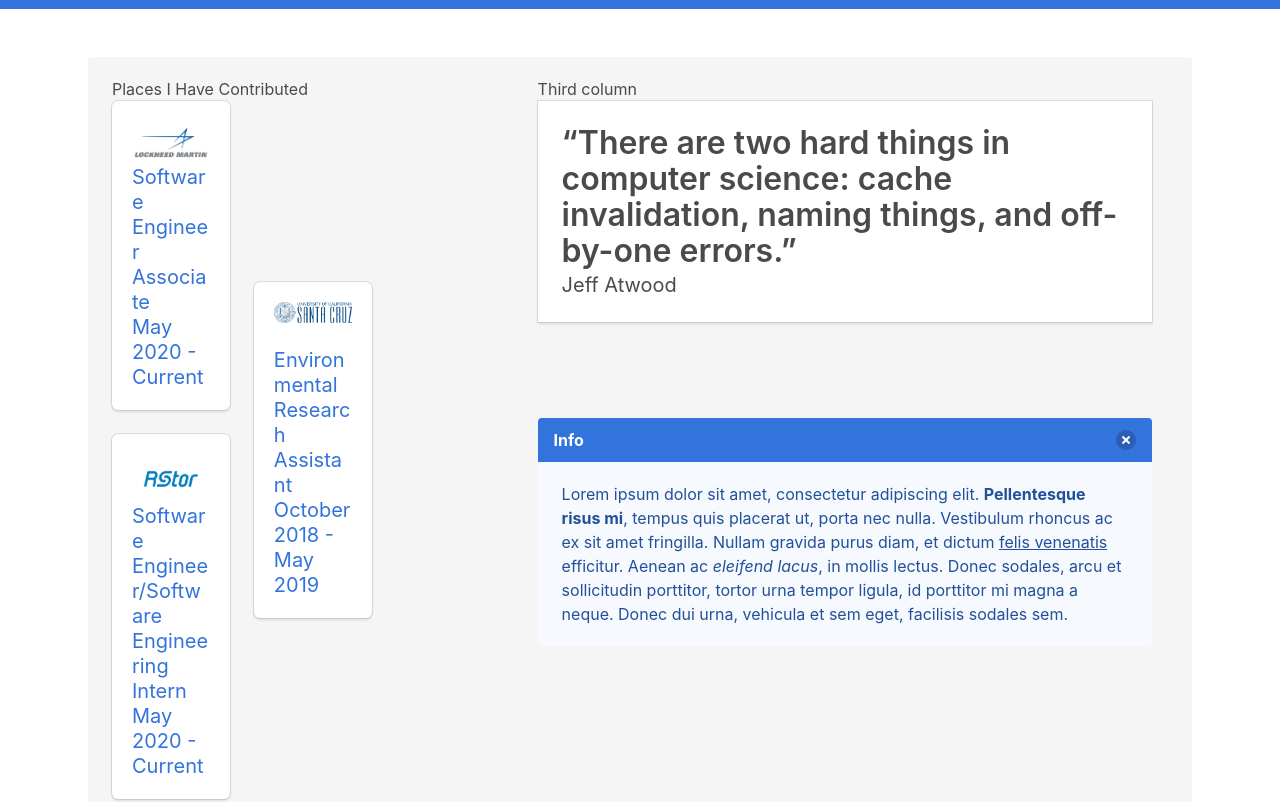
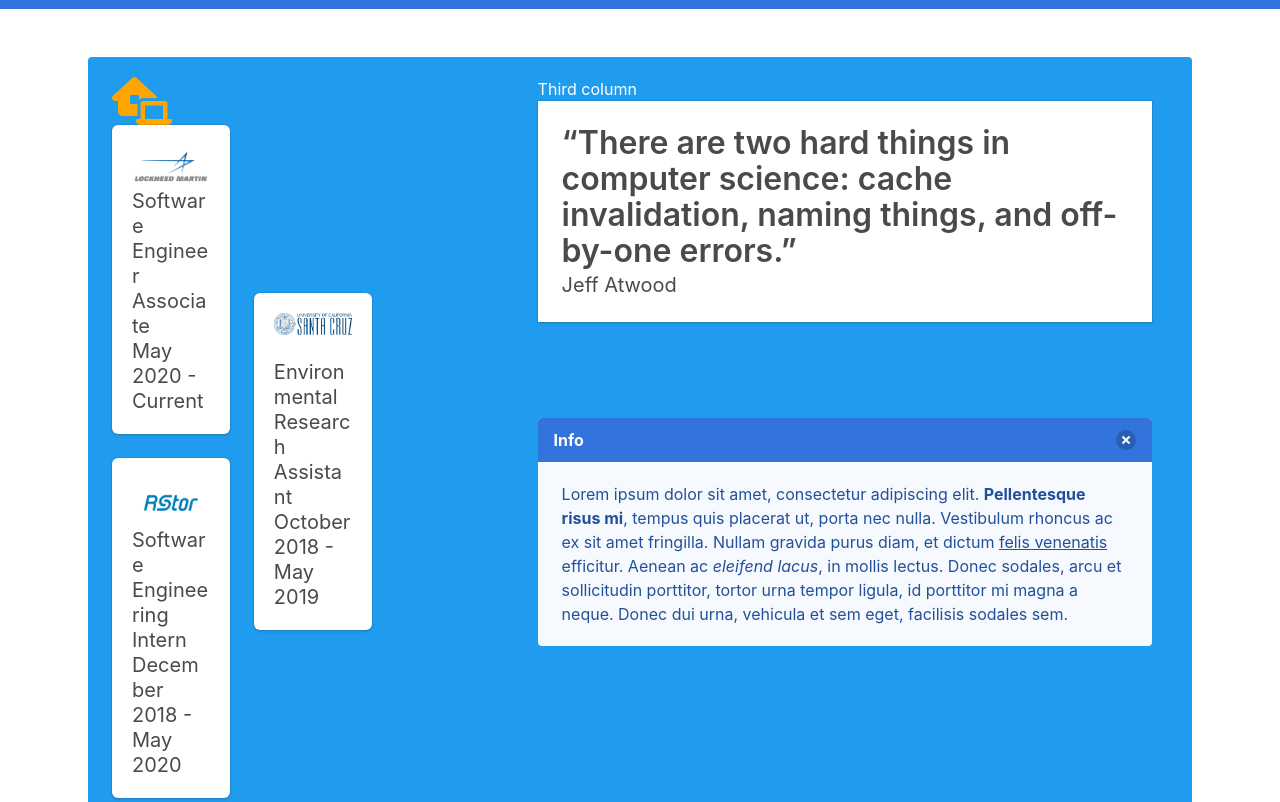
Before and after one commit to Evanj80/PortfolioV2, a website: page index.html in a window 1280 px wide. Shown: the part 190-992 px from the top of the page. Drawn offline with Linux system fonts and the light colour scheme.

Commit message:
Added more icons and fixed some colors, stuck on design at the moment

```diff
--- a/index.html
+++ b/index.html
@@ -3,7 +3,7 @@
   <head>
     <meta charset="utf-8">
     <meta http-equiv="X-UA-Compatible" content="IE=edge">
-    <link rel="stylesheet" href="https://cdnjs.cloudflare.com/ajax/libs/font-awesome/4.7.0/css/font-awesome.min.css">
+    <script src="https://kit.fontawesome.com/a9e0066e27.js" crossorigin="anonymous"></script>
     <meta name="viewport" content="width=device-width, initial-scale=1">
     <title>Evan Chopra</title>
     <link rel="stylesheet" href="css/main.css">
@@ -56,33 +56,32 @@
       </div>
     </section>
     <section class="section">
-      <div class="container is-fluid">
-        <div class="notification">
+      <div class="container is-fluid ">
+        <div class="notification is-info">
           <div class="columns">
           <div class="column is-two-fifths">
-            <p class="bd-notification is-info"></p>
-            <h3>Places I Have Contributed <br/></h3>
+            <h1><i class="fa fa-laptop-house fa-3x"></i> <br/></h1>
             <div class="tile is-ancestor">
               <div class="tile is-4 is-vertical is-parent">
-                <div class="tile is-child box has-text-link">
+                <div class="tile is-child box ">
                   <figure class="image is-128x64">
                     <img src="lockheed.png">
                   </figure>
                   <p class="subtitle">Software Engineer Associate <br/>
                     May 2020 - Current</p>
                 </div>
-                <div class="tile is-child box has-text-link">
+                <div class="tile is-child box ">
                   <figure class="image is-128x64">
                     <img src="rstor.png">
                   </figure>
-                  <p class="subtitle">Software Engineer/Software Engineering Intern <br/>
-                    May 2020 - Current</p>
+                  <p class="subtitle">Software Engineering Intern <br/>
+                    December 2018 - May 2020</p>
                 </div>
               </div>
               <div class="tile is-4 is-vertical is-parent">
                 <div class="tile is-child">
                 </div>
-                <div class="tile is-child box has-text-link	is-border">
+                <div class="tile is-child box ">
                   <figure class="image is-128x64">
                     <img src="ucsc.png">
                   </figure>
```
Also changed, not shown: css/main.css.
